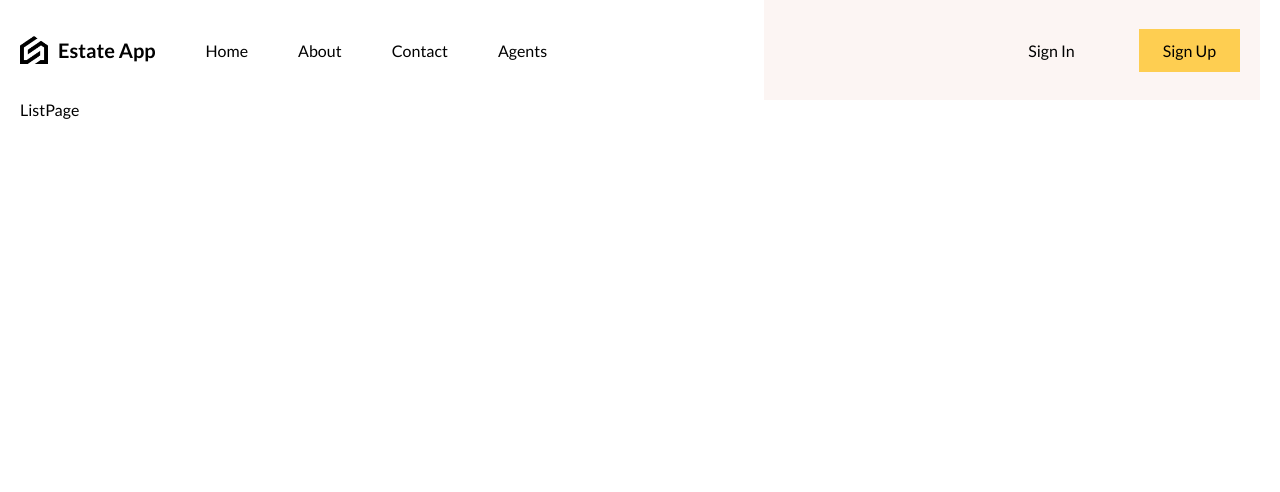
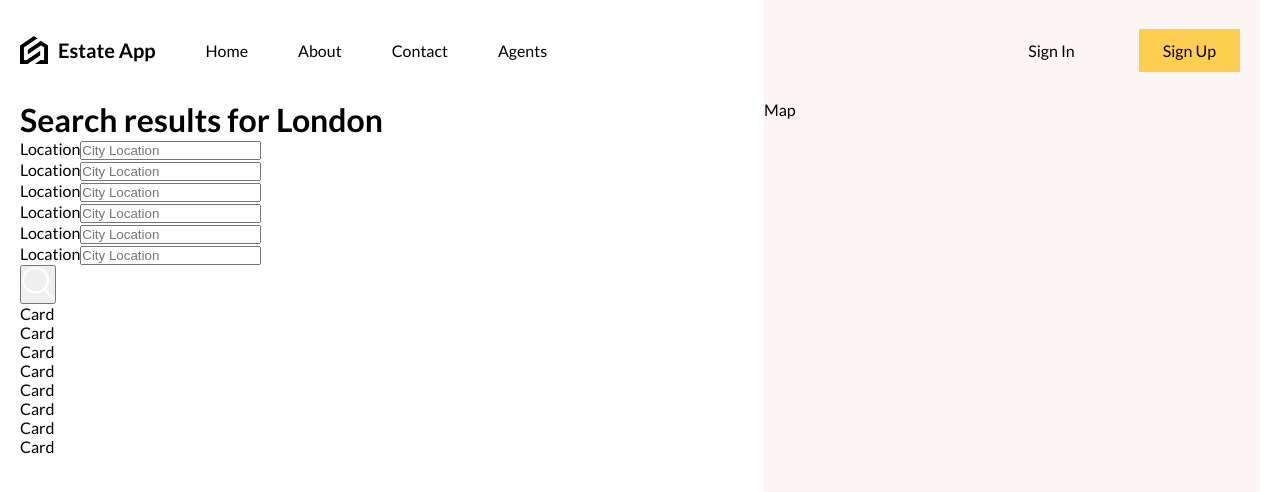
Before and after one commit to sergey87chuvasov/-Estate-Booking-System-, a React (Vite) app: page /list in a window 1280 px wide. Shown: the top 492 px of the page. Built offline with nearby package versions, Linux system fonts and the light colour scheme.

Commit message:
added List Page section - 1 part

```diff
--- /dev/null
+++ b/src/components/card/Card.jsx
@@ -0,0 +1,7 @@
+import './card.scss';
+
+function Card() {
+  return <div className='card'>Card</div>;
+}
+
+export default Card;
--- /dev/null
+++ b/src/components/card/card.scss
@@ -0,0 +1,2 @@
+.card {
+}
--- /dev/null
+++ b/src/components/filter/Filter.jsx
@@ -0,0 +1,74 @@
+import './filter.scss';
+
+function Filter() {
+  return (
+    <div className='filter'>
+      <h1>
+        Search results for <b>London</b>
+      </h1>
+      <div className='top'>
+        <div className='item'>
+          <label htmlFor='city'>Location</label>
+          <input
+            type='text'
+            id='city'
+            name='city'
+            placeholder='City Location'
+          />
+        </div>
+      </div>
+      <div className='bottom'>
+        <div className='item'>
+          <label htmlFor='city'>Location</label>
+          <input
+            type='text'
+            id='city'
+            name='city'
+            placeholder='City Location'
+          />
+        </div>
+        <div className='item'>
+          <label htmlFor='city'>Location</label>
+          <input
+            type='text'
+            id='city'
+            name='city'
+            placeholder='City Location'
+          />
+        </div>
+        <div className='item'>
+          <label htmlFor='city'>Location</label>
+          <input
+            type='text'
+            id='city'
+            name='city'
+            placeholder='City Location'
+          />
+        </div>
+        <div className='item'>
+          <label htmlFor='city'>Location</label>
+          <input
+            type='text'
+            id='city'
+            name='city'
+            placeholder='City Location'
+          />
+        </div>
+        <div className='item'>
+          <label htmlFor='city'>Location</label>
+          <input
+            type='text'
+            id='city'
+            name='city'
+            placeholder='City Location'
+          />
+        </div>
+        <button>
+          <img src='/search.png' alt='button' />
+        </button>
+      </div>
+    </div>
+  );
+}
+
+export default Filter;
--- /dev/null
+++ b/src/components/filter/filter.scss
@@ -0,0 +1,2 @@
+.filter {
+}
--- a/src/routes/listPage/listPage.jsx
+++ b/src/routes/listPage/listPage.jsx
@@ -1,7 +1,23 @@
+import { listData } from '../../lib/dummydata';
 import './listPage.scss';
+import Filter from '../../components/filter/Filter';
+import Card from '../../components/card/Card';
 
 function ListPage() {
-  return <div className='listPage'>ListPage</div>;
+  const data = listData;
+  return (
+    <div className='listPage'>
+      <div className='listContainer'>
+        <div className='wrapper'>
+          <Filter />
+          {data.map((item) => (
+            <Card key={item.id} item={item} />
+          ))}
+        </div>
+      </div>
+      <div className='mapContainer'>Map</div>
+    </div>
+  );
 }
 
 export default ListPage;
--- a/src/routes/listPage/listPage.scss
+++ b/src/routes/listPage/listPage.scss
@@ -0,0 +1,16 @@
+.listPage {
+  display: flex;
+  height: 100%;
+
+  .listContainer {
+    flex: 3;
+
+    .wrapper {
+      padding-right: 50px;
+    }
+  }
+  .mapContainer {
+    flex: 2;
+    background-color: #fcf5f3;
+  }
+}
```
Also changed, not shown: src/lib/dummydata.js (added).
